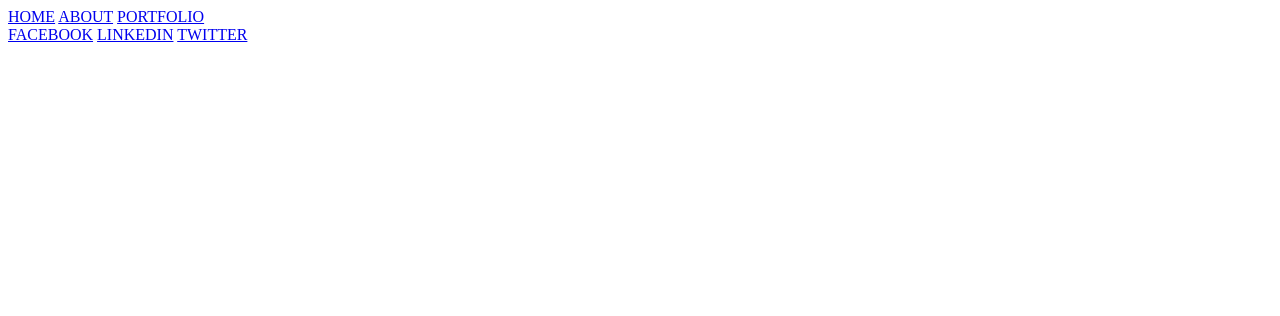
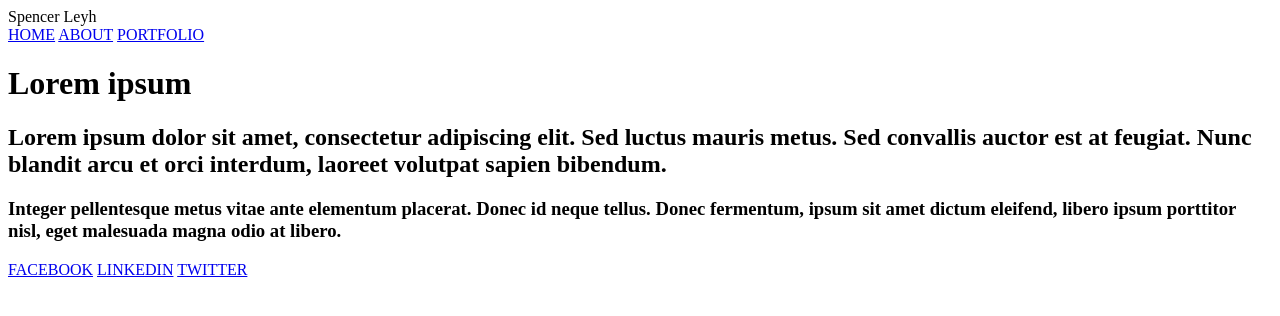
Before and after one commit to Spencer-Leyh-Personal-Website/personal-website, a plain HTML site: page about.html in a window 1280 px wide. Drawn offline with Linux system fonts and the light colour scheme.

Commit message:
Filled out about.html with placeholder text.

```diff
--- a/about.html
+++ b/about.html
@@ -7,13 +7,18 @@
 </head>
 <body>
     <header>
+        <span class="name">Spencer Leyh</span>
         <nav>
             <a href="./">HOME</a>
-            <a href="./about.html">ABOUT</a>
+            <a class="active" href="./about.html">ABOUT</a>
             <a href="./portfolio.html">PORTFOLIO</a>
         </nav>
     </header>
-
+    <main>
+        <h1>Lorem ipsum</h1>
+        <h2>Lorem ipsum dolor sit amet, consectetur adipiscing elit. Sed luctus mauris metus. Sed convallis auctor est at feugiat. Nunc blandit arcu et orci interdum, laoreet volutpat sapien bibendum.</h2>
+        <h3>Integer pellentesque metus vitae ante elementum placerat. Donec id neque tellus. Donec fermentum, ipsum sit amet dictum eleifend, libero ipsum porttitor nisl, eget malesuada magna odio at libero.</h3>
+    </main>
     <footer>
         <nav>
             <a href="https://facebook.com">FACEBOOK</a>
```
